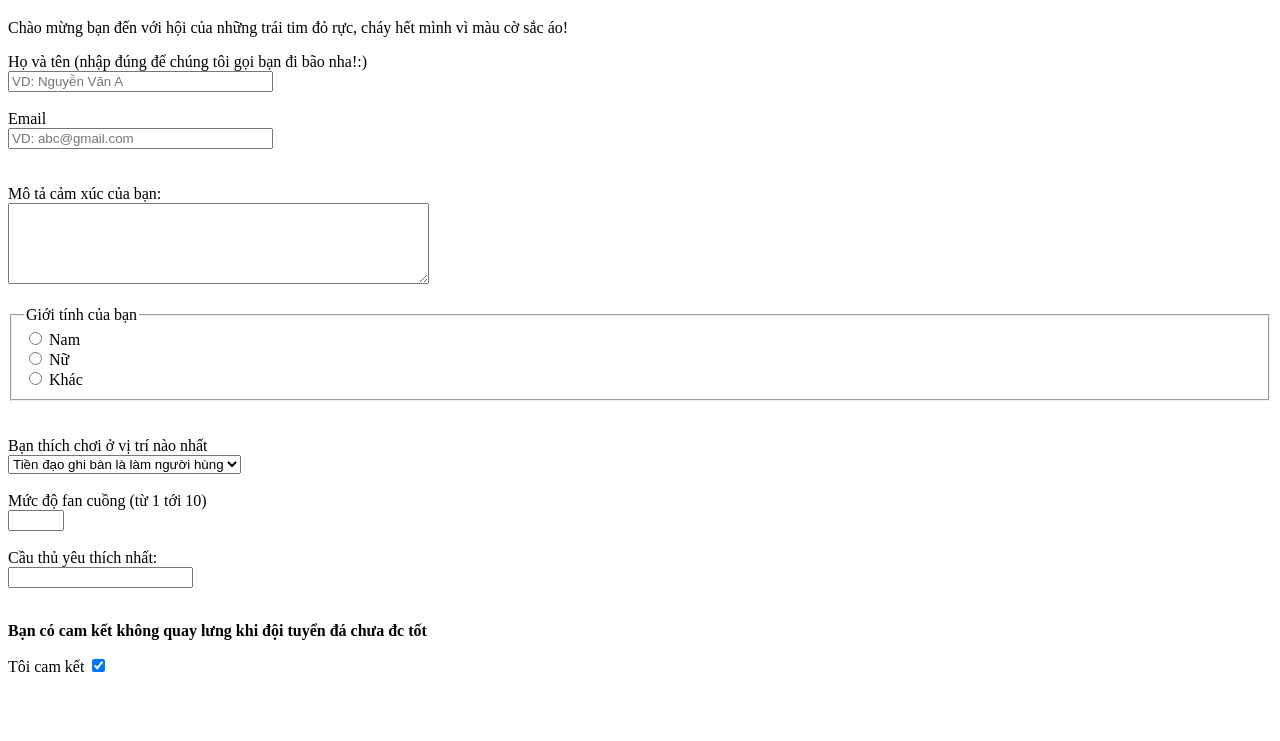
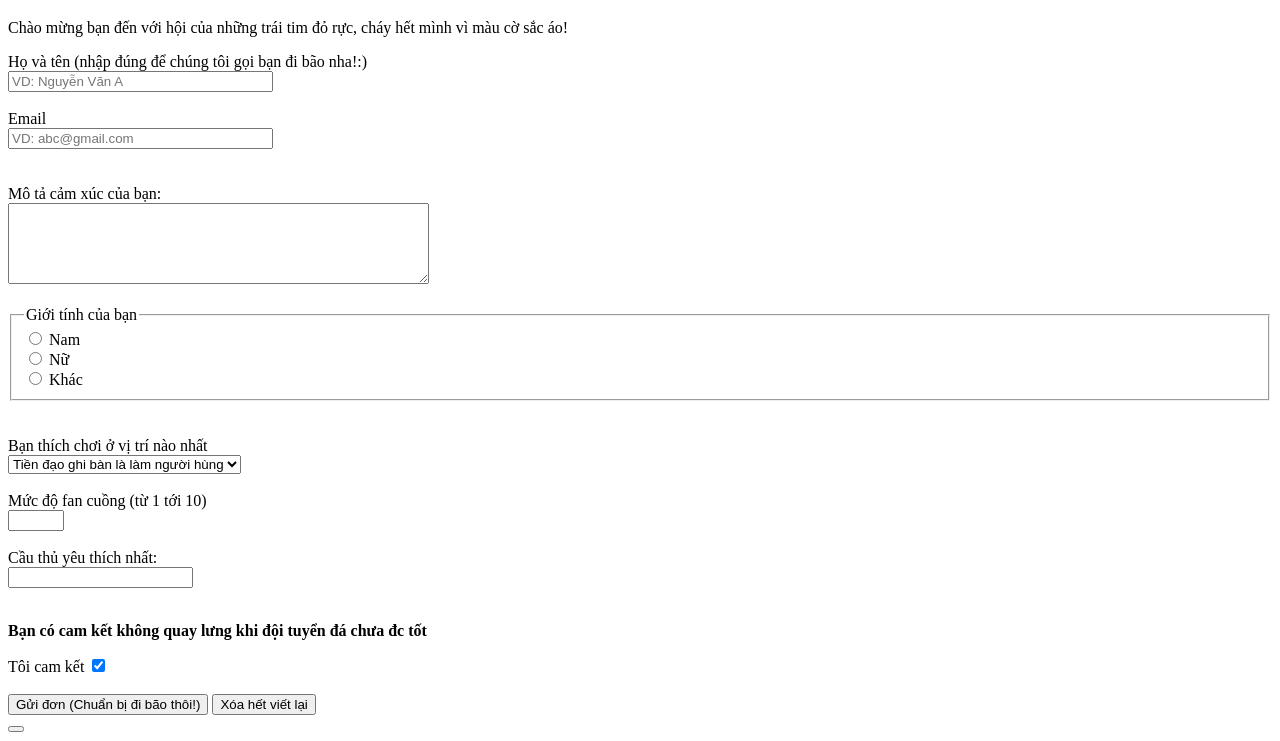
Before and after one commit to NguyenHuann/html-css, a plain HTML site: page form2.html in a window 1280 px wide. Shown: the part 61-802 px from the top of the page. Drawn offline with Linux system fonts and the light colour scheme.

Commit message:
Update form2.html

```diff
--- a/form2.html
+++ b/form2.html
@@ -115,6 +115,12 @@
         <input type="checkbox" id="agree" name="agree" checked>
 
         <!-- nút button -->
+         <br><br>
+         <button type="submit">Gửi đơn (Chuẩn bị đi bão thôi!)</button>
+         <button type="reset"> Xóa hết viết lại</button>
+         <br>
+         <!-- type="button" cho phép chạy model hoặc đoạn code khi bấm vào -->
+         <button type="button"></button>
     </form>
   </body>
 </html>
```
